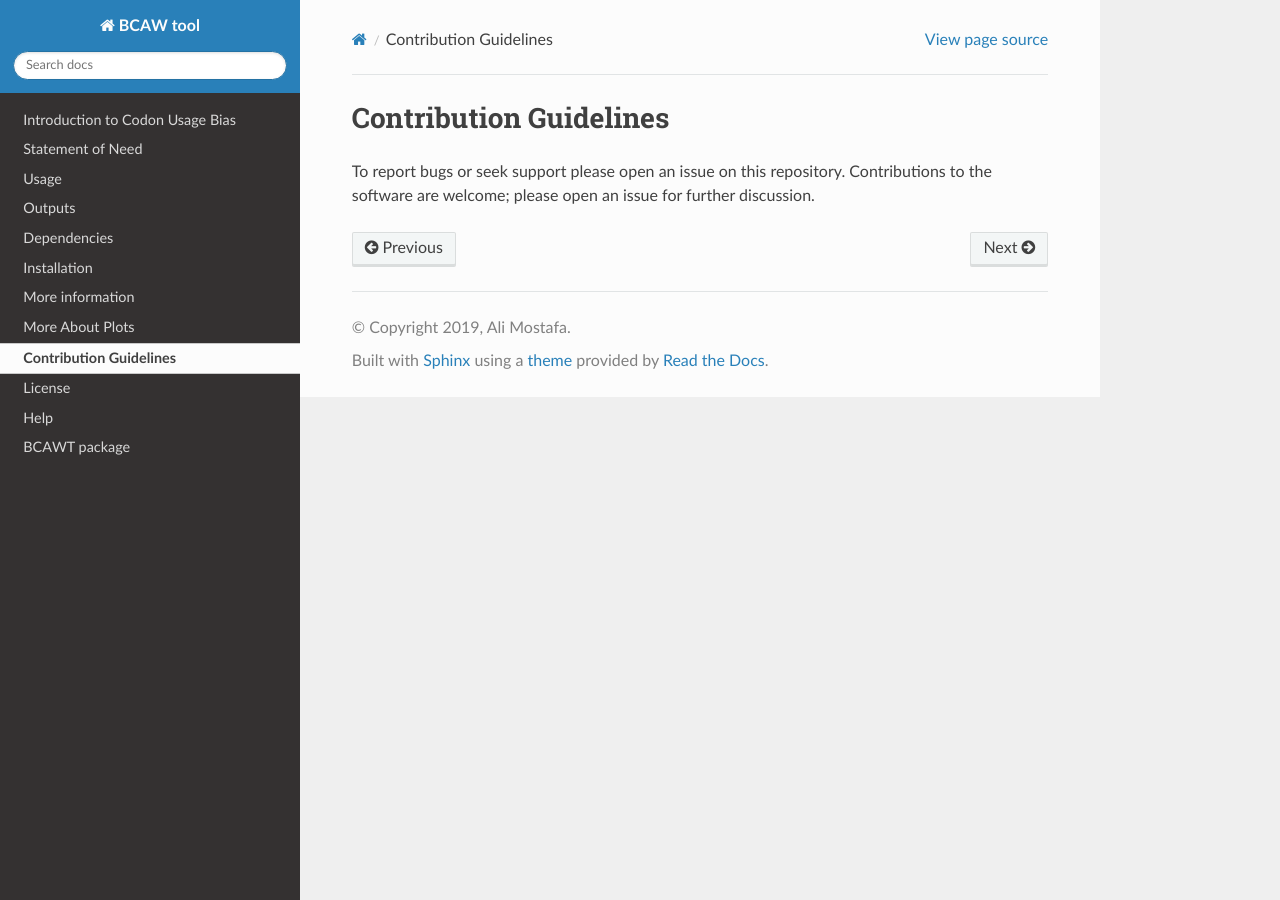
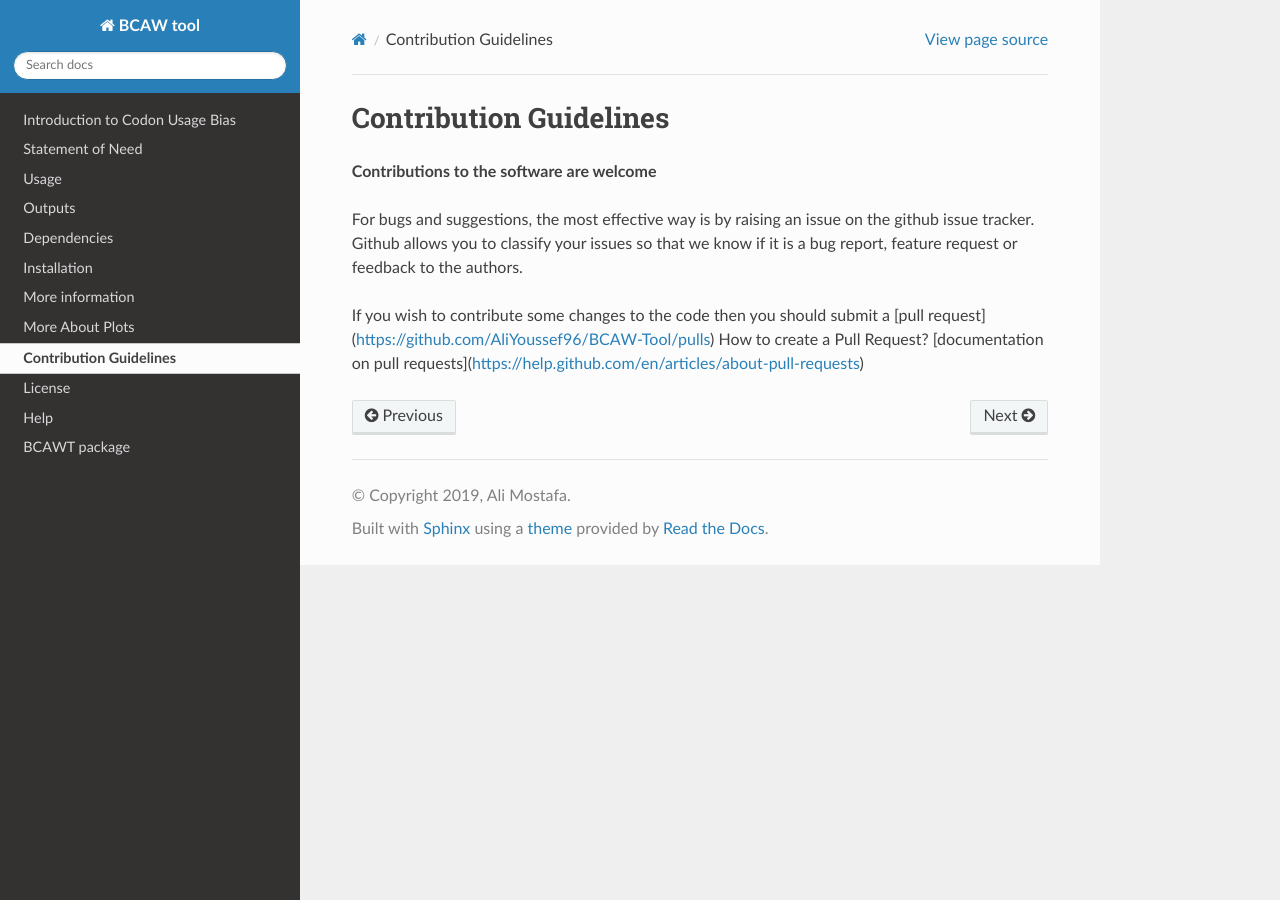
Before and after one commit to AliYoussef96/BCAW-Tool, a Sphinx documentation site: the page built from docs/Contribution.rst, in a window 1280 px wide. Built offline with Sphinx 7.4.7 and the Read the Docs theme 2.0.0, drawn with Linux system fonts in a browser that asks for light colours.

Commit message:
Update Contribution.rst

```diff
--- a/docs/Contribution.rst
+++ b/docs/Contribution.rst
@@ -1,5 +1,10 @@
 Contribution Guidelines
 =======================
 
-To report bugs or seek support please open an issue on this repository.
-Contributions to the software are welcome; please open an issue for further discussion.
+**Contributions to the software are welcome**
+
+For bugs and suggestions, the most effective way is by raising an issue on the github issue tracker.
+Github allows you to classify your issues so that we know if it is a bug report, feature request or feedback to the authors.
+
+If you wish to contribute some changes to the code then you should submit a [pull request](https://github.com/AliYoussef96/BCAW-Tool/pulls)
+How to create a Pull Request? [documentation on pull requests](https://help.github.com/en/articles/about-pull-requests)
```
